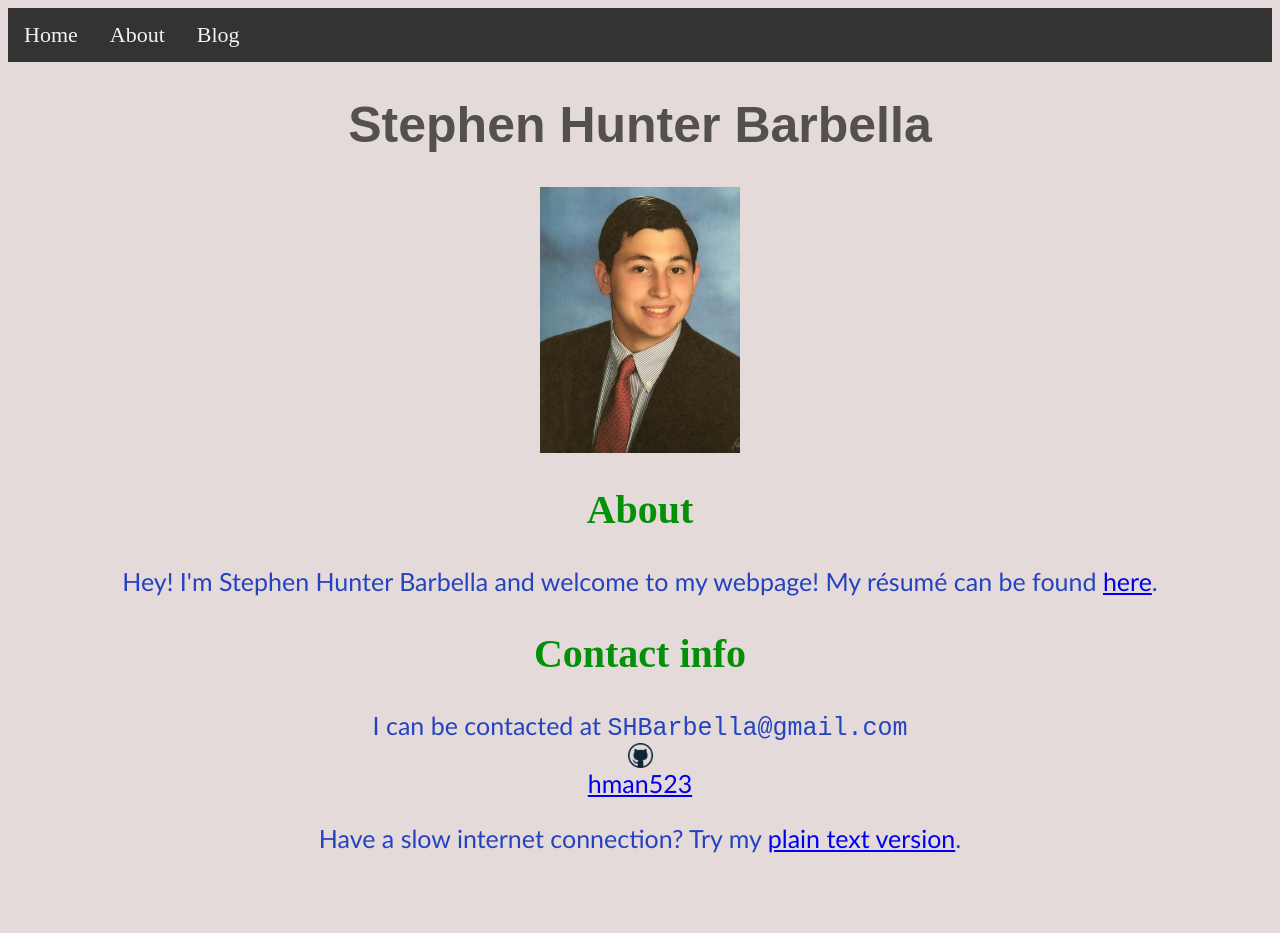
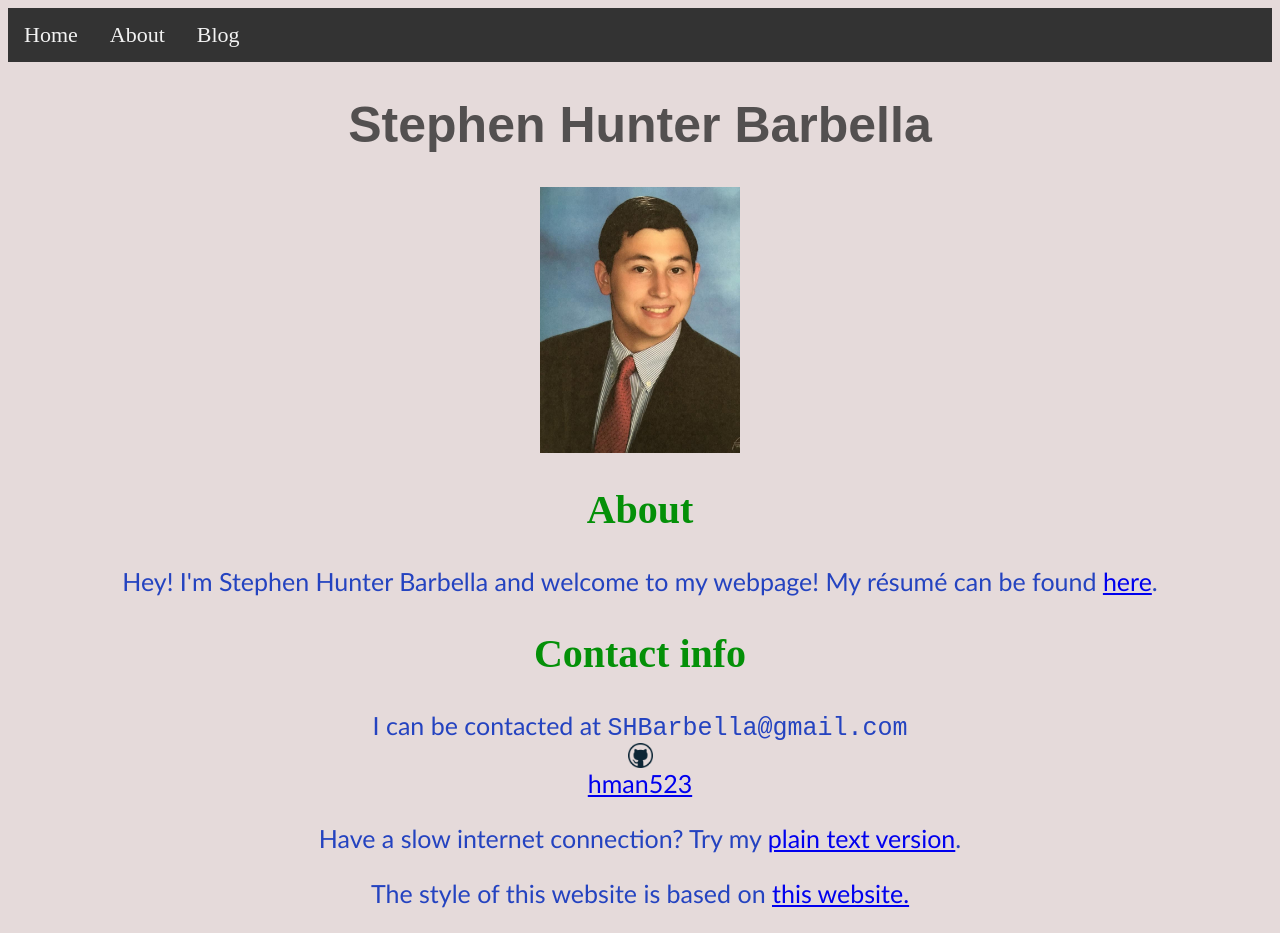
Before and after one commit to hman523/hman523.github.io, a plain HTML site: page index.html in a window 1280 px wide. Before the commit the page ends 878 px from the top, so only its background shows below. Drawn offline with Linux system fonts and the light colour scheme.

Commit message:
Added website inspiration

```diff
--- a/index.html
+++ b/index.html
@@ -42,5 +42,9 @@
 			Have a slow internet connection? Try my <a href="http://www.shbarbella.com/plaintext.html">plain text version</a>.
 		</p>
 
+		<p>
+			The style of this website is based on <a href="http://www.stroustrup.com">this website.</a>
+		</p>
+
 	</body>
 </html>
```
